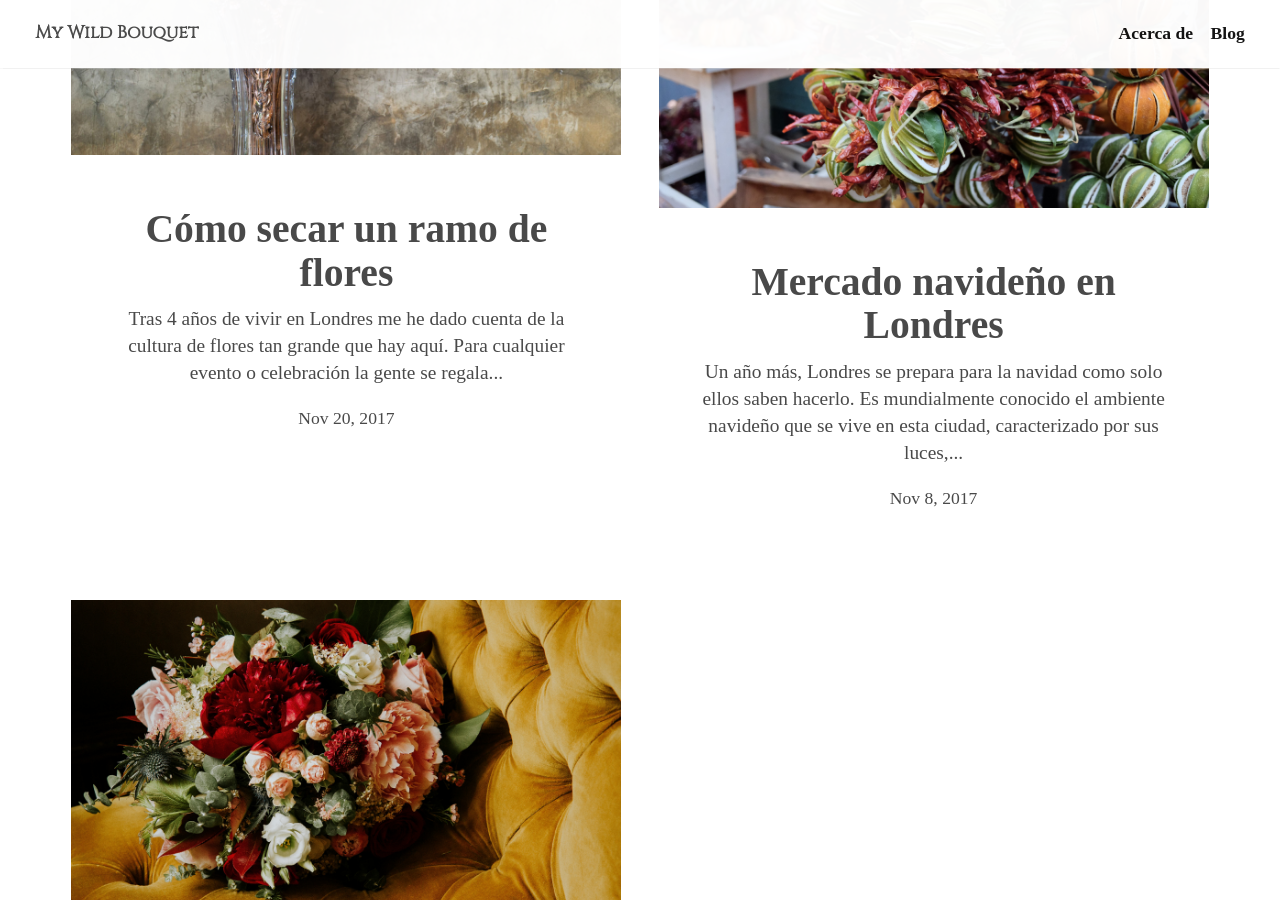
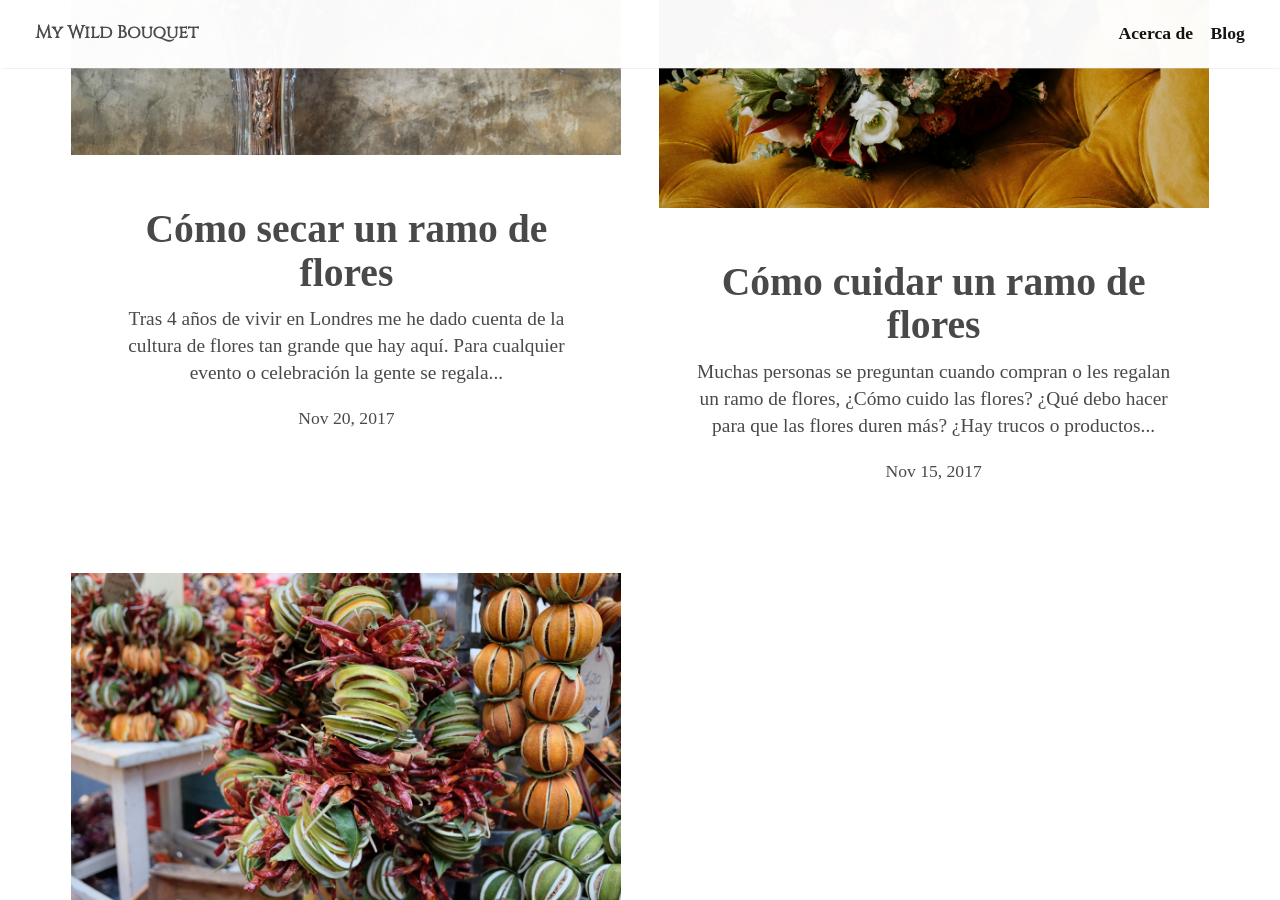
Before and after one commit to keyvanakbary/ramosilvestre.com, a Jekyll site: the page built from src/index.html, in a window 1280 px wide and 900 px high, scrolled down 1799 px. Built offline with Jekyll 4.4.1, drawn with Linux system fonts in a browser that asks for light colours; some web fonts are replaced; some of the changed text lies outside the part shown.

Commit message:
Update and rename 2017-11-08-como-cuidar-un-ramo-de-flores.md to 2017-11-15-como-cuidar-un-ramo-de-flores.md

```diff
--- a/src/_posts/2017-11-08-como-cuidar-un-ramo-de-flores.md
+++ b/src/_posts/2017-11-15-como-cuidar-un-ramo-de-flores.md
@@ -3,7 +3,10 @@ layout: post
 title: "Cómo cuidar un ramo de flores"
 tags:
   - Ramos
-description:
+  - Flores
+  - Cuidado de flores
+
+description: Como cuidar un ramo de flores
 image: /assets/images/posts/cuidar-ramo.jpg
 ---
 
```
